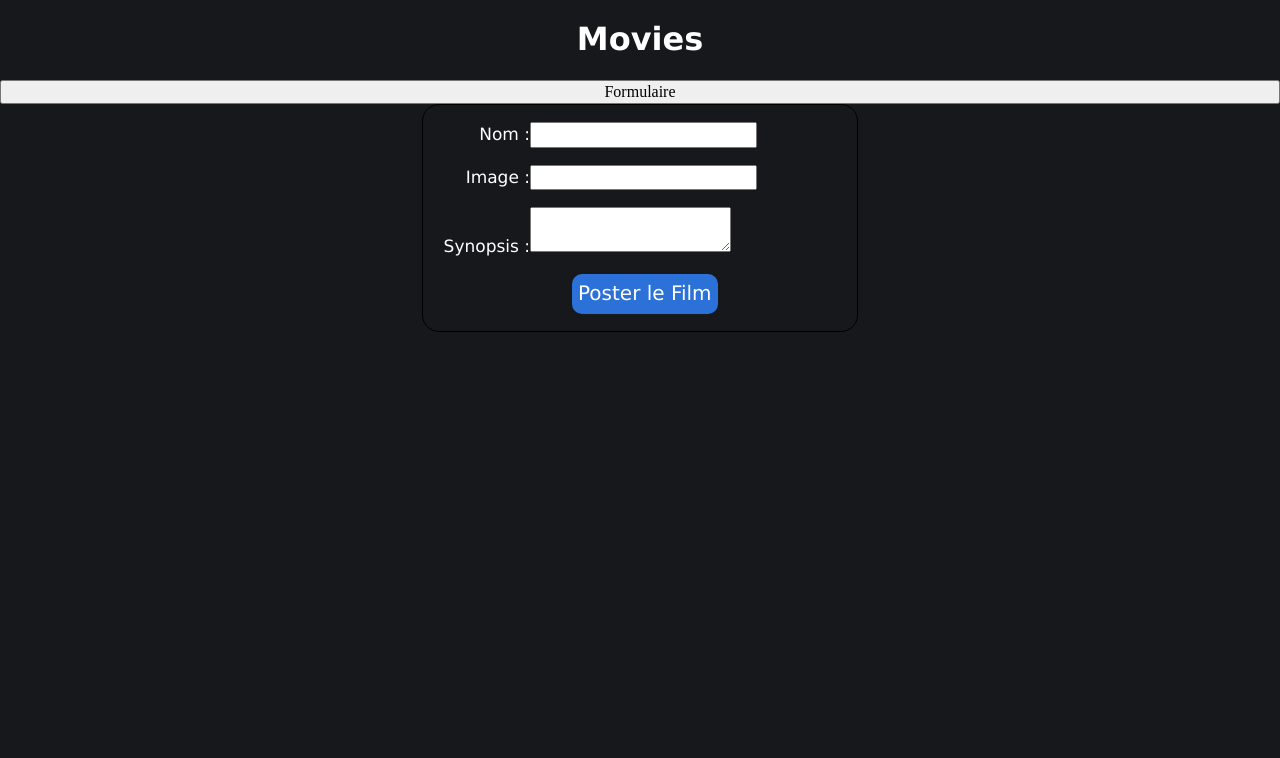
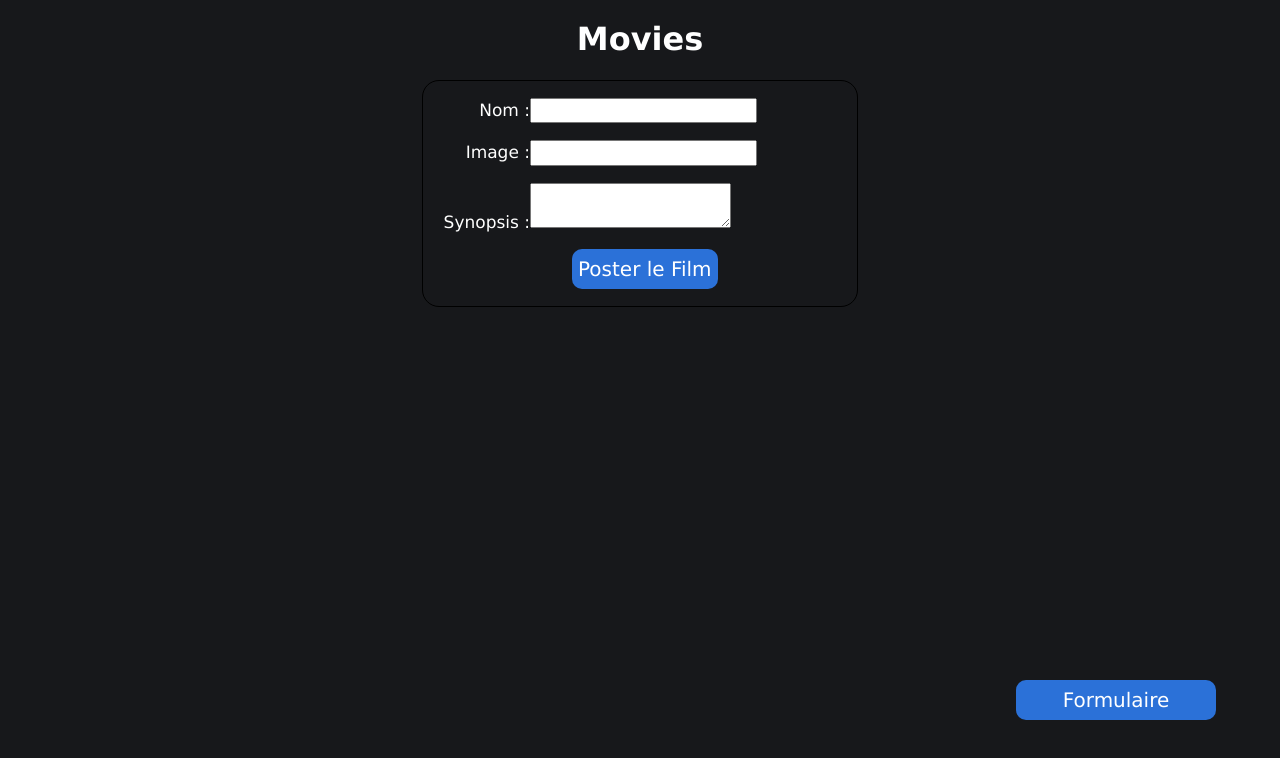
Before and after one commit to eddystruillou/vueprojet, a Vue app: page /formulaire in a window 1280 px wide. Shown: the top 758 px of the page. Built offline with nearby package versions, Linux system fonts and the light colour scheme; what vue-socket.io would draw is missing.

Commit message:
Modif CSS

```diff
--- a/src/App.vue
+++ b/src/App.vue
@@ -1,7 +1,7 @@
 <template>
   <div id="app">
+    <router-link to="/formulaire" tag="button" class="formu">Formulaire</router-link>
     <Header msg="Movies"/>
-      <router-link to="/formulaire" tag="button">Formulaire</router-link>
       <router-view></router-view>
   </div>
 </template>
@@ -27,5 +27,19 @@ export default {
   overflow: hidden;
   height: 100vh;
   width: 100vw;
+  .formu {
+    width: 200px;
+    height: 40px;
+    font-size: 20px;
+    font-family: Verdana, sans-serif;
+    color: white;
+    background-color: #2b71d8;
+    border-radius: 10px 10px 10px 10px;
+    border: 0;
+    position: absolute;
+    top: 85%;
+    right: 5%;
+    z-index: 2;
+  }
 }
 </style>
--- a/src/components/Movie.vue
+++ b/src/components/Movie.vue
@@ -1,7 +1,7 @@
 <template>
   <div class="movie" @click="selectMovie()">
     <img :src="getImgUrl(movie)" />
-    <div>
+    <div id="updel">
       <button tag="button" @click.stop="updateMovie()">Update</button>
       <button tag="button" @click.stop="deleteMovie()">Delete</button>
     </div>
@@ -93,6 +93,19 @@ export default {
       border: solid #2b71d8;
     }
   }
+  #updel {
+    display: flex;
+    justify-content: space-between;
+    button {
+      height: 30px;
+      font-size: 20px;
+      font-family: Verdana, sans-serif;
+      color: white;
+      background-color: #2b71d8;
+      border-radius: 10px 10px 10px 10px;
+      border: 0;
+    }
+  }
   @media screen and (max-width: 1024px) {
     img {
       width: 200px;
```
